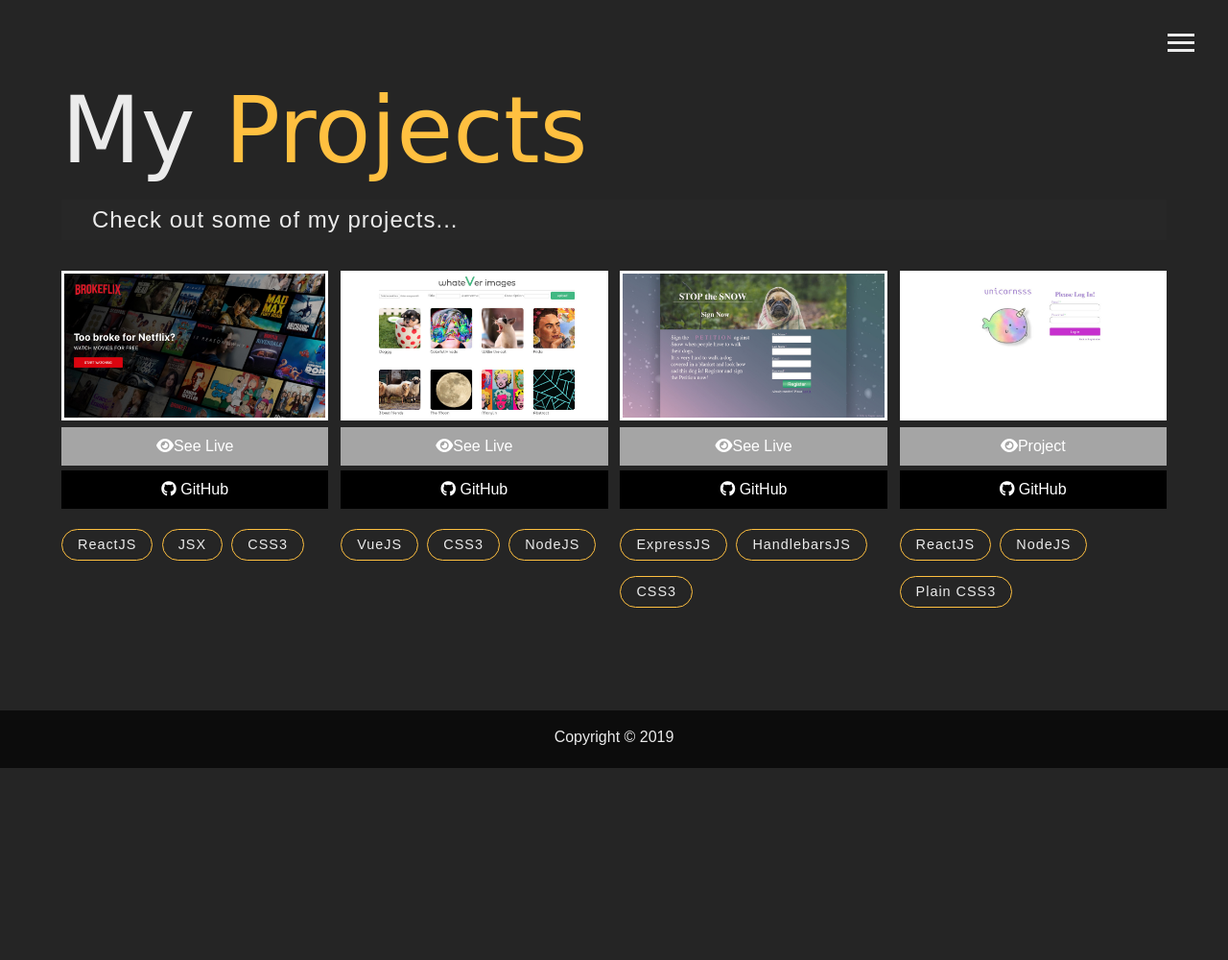
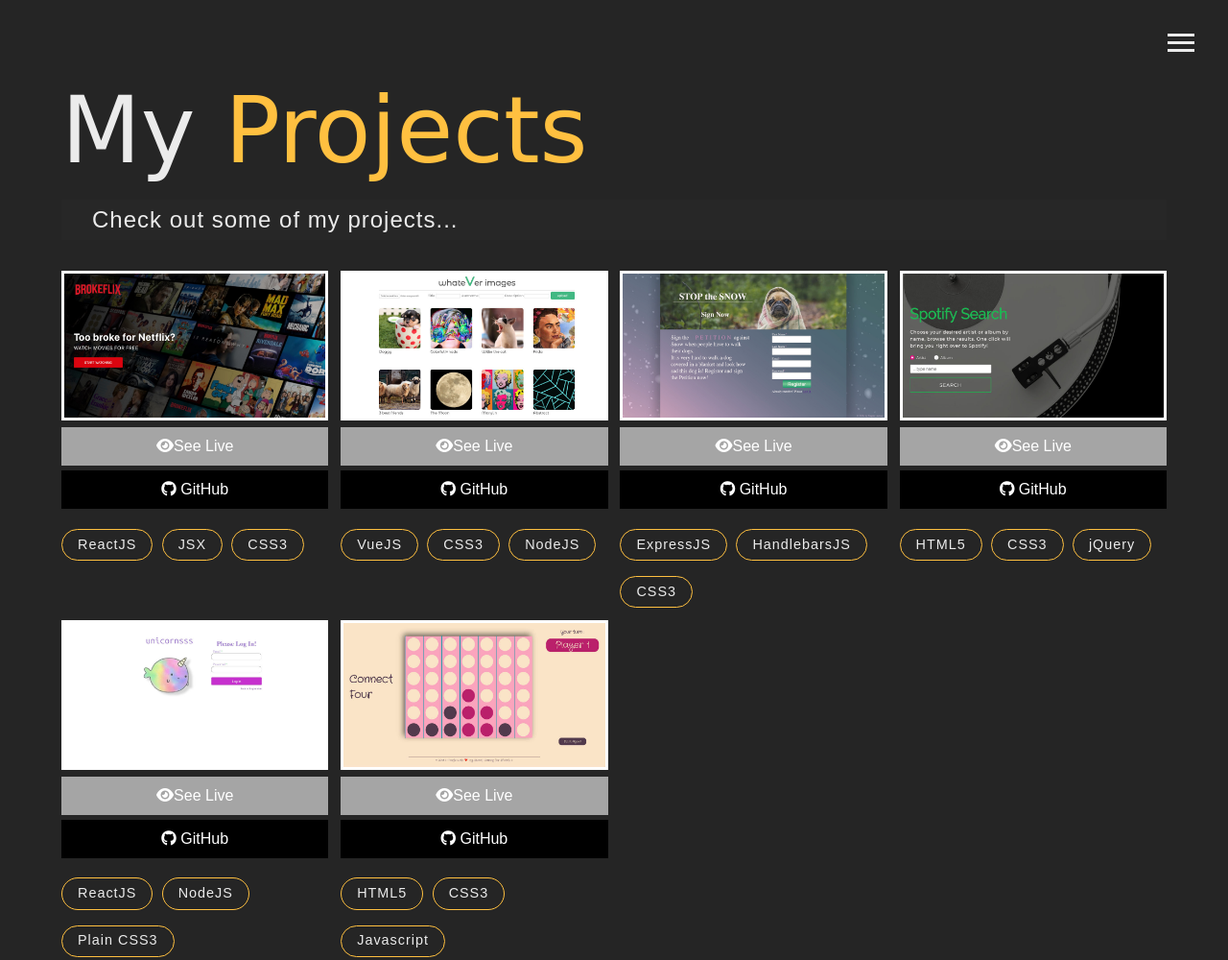
Before and after one commit to AshantiCode/ashanti-portfolio, a website: page dist/projects.html in a window 1280 px wide. Shown: the top 1000 px of the page at 96% size. Before the commit the page ends 800 px from the top, so only its background shows below. Drawn offline with Linux system fonts and the light colour scheme; a web font is replaced by a local one.

Commit message:
added Spotify and Connect four

```diff
--- a/dist/projects.html
+++ b/dist/projects.html
@@ -132,6 +132,31 @@
                 <div class="project-info">CSS3</div>
             </div>
 
+            <!-- Spotify Search -->
+
+            <div class="item">
+                <div class="container">
+
+                    <img src="img/spotify-search-1000.jpg" alt="Search Engine for Spotify">
+
+                    <div class="img-overlay">
+                        <div class="text">Find the relevant Spotify entry by searching the artist or the album here!
+                        </div>
+                    </div>
+
+
+                </div>
+                <a href="https://yay-spotify.netlify.com/" class="btn-light">
+                    <i class="fas fa-eye"></i>See Live
+                </a>
+                <a href="https://github.com/AshantiCode/spotify-search" target="_blank" rel="nofollow" class="btn-dark">
+                    <i class="fab fa-github"></i> GitHub
+                </a>
+                <div class="project-info">HTML5</div>
+                <div class="project-info">CSS3</div>
+                <div class="project-info">jQuery</div>
+            </div>
+
             <!-- Social Network -->
             <div class="item">
                 <div class="container">
@@ -146,7 +171,7 @@
 
                 </div>
                 <a href="#" class="btn-light">
-                    <i class="fas fa-eye"></i>Project
+                    <i class="fas fa-eye"></i>See Live
                 </a>
                 <a href="https://github.com/AshantiCode/social-network" target="_blank" rel="nofollow" class="btn-dark">
                     <i class="fab fa-github"></i> GitHub
@@ -157,6 +182,30 @@
             </div>
 
 
+
+            <!-- Connect Four -->
+            <div class="item">
+                <div class="container">
+
+                    <img src="img/connect-four-1000.jpg" alt="Search Engine for Spotify">
+
+                    <div class="img-overlay">
+                        <div class="text">2 Player Game of the famous Connect Four! Enjoy playing!
+                        </div>
+                    </div>
+
+
+                </div>
+                <a href="https://play-connect.netlify.com/" class="btn-light">
+                    <i class="fas fa-eye"></i>See Live
+                </a>
+                <a href="https://github.com/AshantiCode/connect-four" target="_blank" rel="nofollow" class="btn-dark">
+                    <i class="fab fa-github"></i> GitHub
+                </a>
+                <div class="project-info">HTML5</div>
+                <div class="project-info">CSS3</div>
+                <div class="project-info">Javascript</div>
+            </div>
 
 
         </div>
```
Also changed, not shown: dist/img/connect-four-1000.jpg (added), dist/img/spotify-search-1000.jpg (added).
